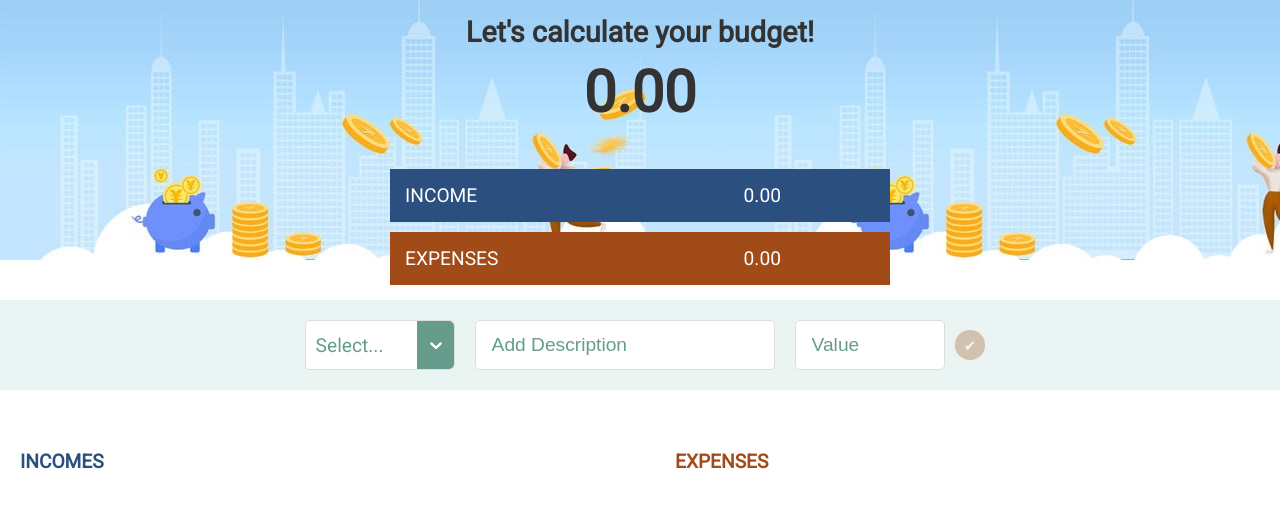
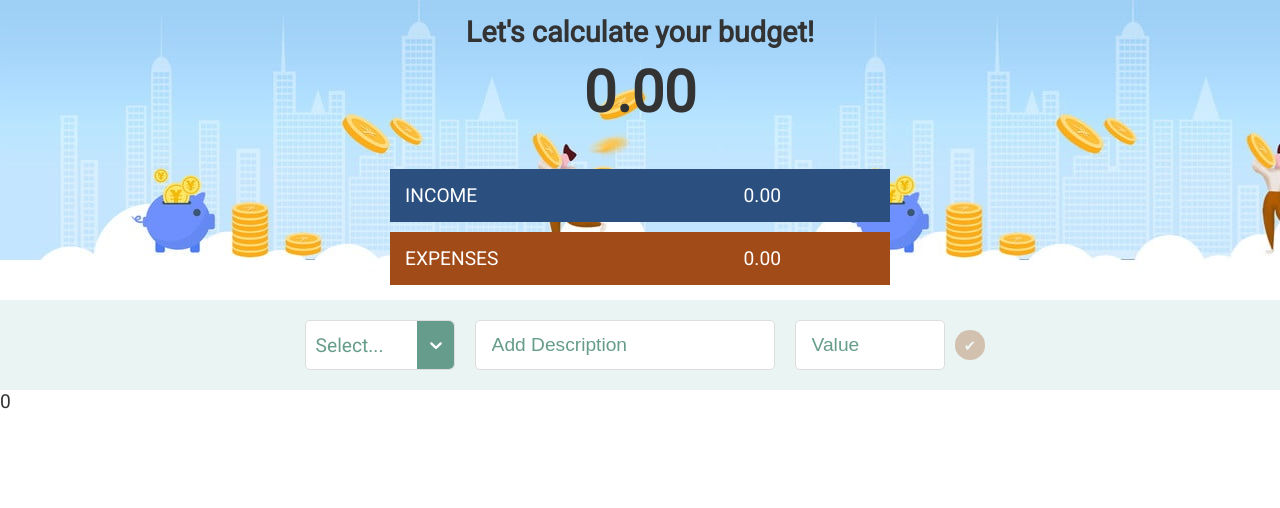
Before and after one commit to jocko981/budget-app, a React (Create React App) app: page /dashboard in a window 1280 px wide. Shown: the top 508 px of the page. Built offline with nearby package versions, Linux system fonts and the light colour scheme.

Commit message:
render lists on dashboard

```diff
--- a/src/components/expensesList/ExpensesList.js
+++ b/src/components/expensesList/ExpensesList.js
@@ -12,7 +12,7 @@ export default function ExpensesList() {
 
     return (
         <div className="transactions-list expenses">
-            <h4>EXPENSES</h4>
+            <h4>expenses</h4>
             <ul>
                 {listOfExpenses && listOfExpenses.map((item, i) => {
                     if (i % 2 === 0) {
--- a/src/components/header/Header.js
+++ b/src/components/header/Header.js
@@ -9,7 +9,6 @@ export default function Header() {
     const { totalIncome, totalExpense } = useBudgetContext()
     const formatedTotalIncome = formatNumberAsCurrency(totalIncome)
     const formatedTotalExpenses = formatNumberAsCurrency(totalExpense)
-    console.log(formatedTotalExpenses);
 
     const renderBudget = () => {
         const budget = formatNumberAsCurrency(totalIncome - totalExpense)
--- a/src/components/incomesList/IncomesList.js
+++ b/src/components/incomesList/IncomesList.js
@@ -10,7 +10,7 @@ export default function IncomesList() {
 
     return (
         <div className="transactions-list incomes">
-            <h4>INCOMES</h4>
+            <h4>incomes</h4>
             <ul>
                 {listOfIncome && listOfIncome.map((item, i) => {
                     if (i % 2 === 0) {
--- a/src/helpers/helpers.js
+++ b/src/helpers/helpers.js
@@ -12,13 +12,16 @@ export const sumOfArrayOfNumbers = (arr) => {
 
 export const calcExpensePercentage = (totalIncome, expense) => {
     if (expense && totalIncome != 0) {
-        const x = ((100 * expense) / totalIncome).toFixed(0)
-        return x
+        const x = ((100 * expense) / totalIncome)
+        if (x > 1) {
+            return x.toFixed(0)
+        }
+        return x.toFixed(1)
     }
 }
 
 export const formatNumberAsCurrency = (num) => {
-    const currency = num.toFixed(2).replace(/\d(?=(\d{3})+\.)/g, '$&,');
+    const currency = num.toFixed(2).replace(/\d(?=(\d{3})+\.)/g, "$&,");
 
     return currency
 }
--- a/src/pages/dashboard/Dashboard.css
+++ b/src/pages/dashboard/Dashboard.css
@@ -19,6 +19,7 @@
 
 .dashboard .transactions-list-wrap .transactions-list ul {
     margin-top: 20px;
+    border-top: 2px solid var(--highlight-color-1);
 }
 
 .dashboard .transactions-list-wrap .transactions-list ul li {
@@ -26,6 +27,10 @@
     display: flex;
     justify-content: space-between;
     border-top: 2px solid var(--highlight-color-1);
+}
+
+.dashboard .transactions-list-wrap .transactions-list ul li:first-child {
+    border-top: none;
 }
 
 .dashboard .transactions-list-wrap .transactions-list ul li:last-child {
--- a/src/pages/dashboard/Dashboard.js
+++ b/src/pages/dashboard/Dashboard.js
@@ -1,19 +1,22 @@
 // styles
 import "./Dashboard.css";
+// hooks
+import { useBudgetContext } from "../../hooks/useBudgetContext";
 // components
 import CreateTransaction from "../../components/createTransaction/CreateTransaction";
 import IncomesList from "../../components/incomesList/IncomesList";
 import ExpensesList from "../../components/expensesList/ExpensesList";
 
 export default function Dashboard() {
+    const { totalExpense, totalIncome } = useBudgetContext()
 
     return (
         <div className="dashboard">
             <CreateTransaction />
-            <div className="transactions-list-wrap">
+            {(totalExpense | totalIncome) && <div className="transactions-list-wrap">
                 <IncomesList />
                 <ExpensesList />
-            </div>
+            </div>}
         </div>
     )
 }
```
